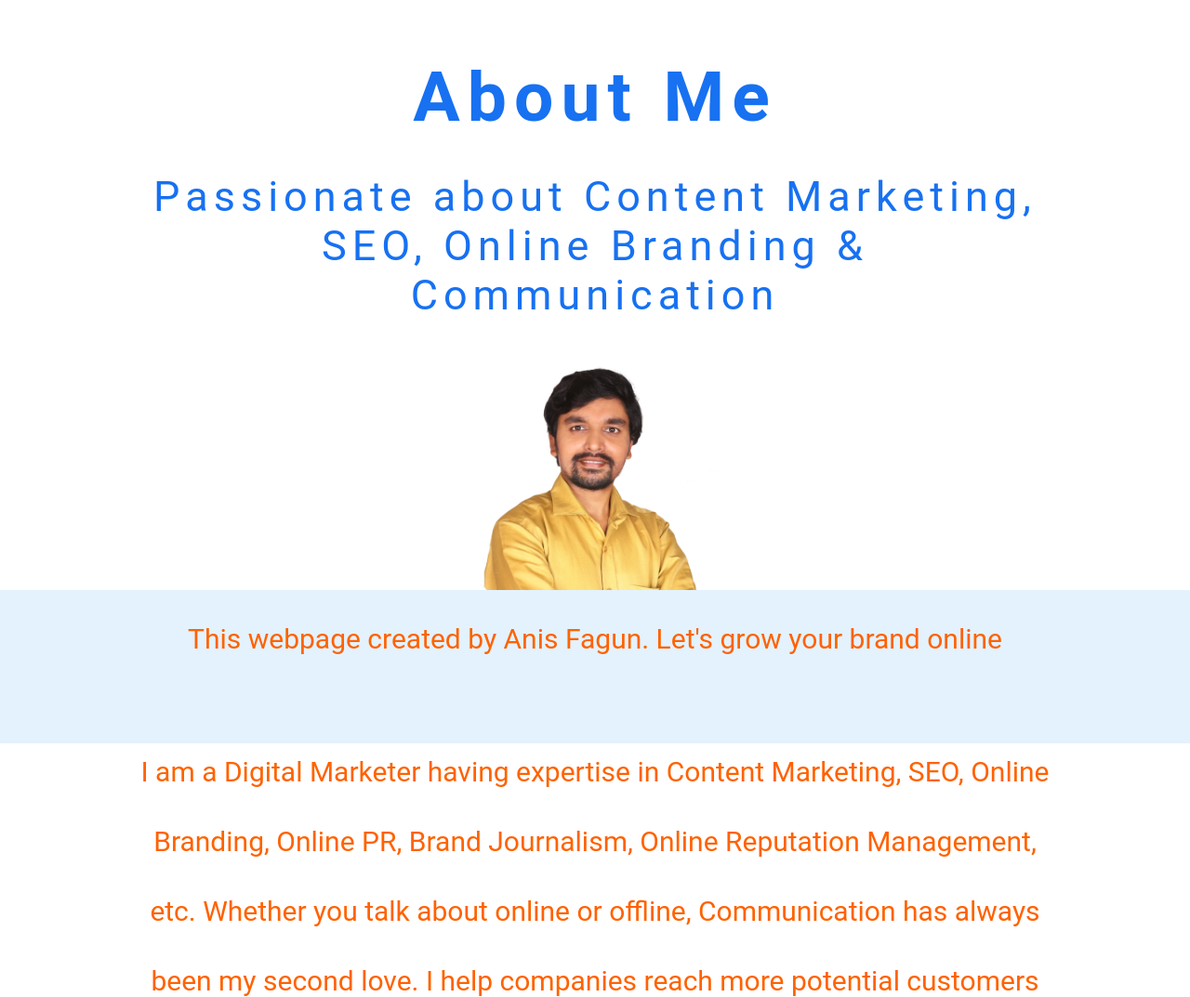
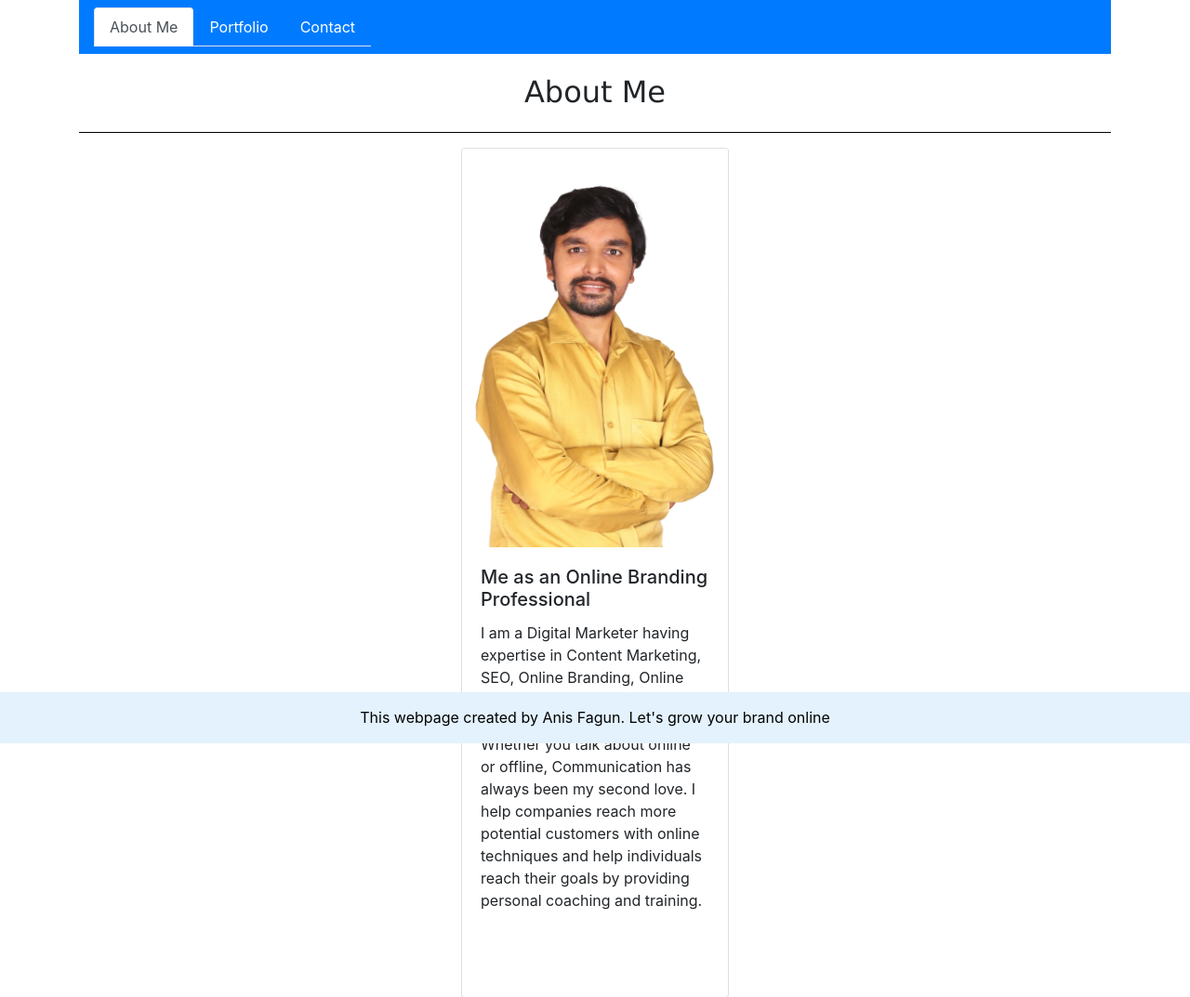
Before and after one commit to anisfagun/Testrepository, a plain HTML site: page index2.html in a window 1280 px wide. Shown: the top 1073 px of the page at 93% size. Drawn offline with nearby package versions, Linux system fonts and the light colour scheme.

Commit message:
I have made the About Me page similar to the 2 others

```diff
--- a/index2.html
+++ b/index2.html
@@ -3,20 +3,54 @@
 <head>
     <meta charset="UTF-8">
     <meta name="viewport" content="width=device-width, initial-scale=1.0">
-    <link rel="stylesheet" href="style.css">
-    <title>About Me | Anis Fagun</title>
-    <div class="container">
-        <h1>About Me</h1>
-        <h2>Passionate about Content Marketing, SEO, Online Branding & Communication</h2>
-        <div class="image">
-            <img src="anis-fagun.jpg" alt="Anis Fagun="250" height="400">
+    <title>About Me</title>
+    <link rel="stylesheet" href="https://stackpath.bootstrapcdn.com/bootstrap/4.5.0/css/bootstrap.min.css" integrity="sha384-9aIt2nRpC12Uk9gS9baDl411NQApFmC26EwAOH8WgZl5MYYxFfc+NcPb1dKGj7Sk" crossorigin="anonymous">
+</head>
+<body>
+    <div class="container fluid">
+        <div class="row">
+            <div class="col">
+                <nav class="navbar navbar-dark bg-primary">
+                    <ul class="nav nav-tabs">
+                        <li class="nav-item">
+                          <a class="nav-link active" href="index2.html">About Me</a>
+                        </li>
+                        <li class="nav-item">
+                          <a class="nav-link" style="color: white;" href="index.html">Portfolio</a>
+                        </li>
+                        <li class="nav-item">
+                          <a class="nav-link" style="color: white;" href="contact.html">Contact</a>
+                        </li>
+                      </ul>
+                      </nav>
+                </nav>
+            </div>
         </div>
-        <p>
-            I am a Digital Marketer having expertise in Content Marketing, SEO, Online Branding, Online PR, Brand Journalism, Online Reputation Management, etc. Whether you talk about online or offline, Communication has always been my second love. I help companies reach more potential customers with online techniqes and help individuals reach their goals by providing personal coaching and training.
-        </p>
-        <a href="#" class="btn">Get in Touch With Me</a>
-    </div>
-    <div style="position: fixed;
+        <div class="row">
+            <div class="col" style="text-align: center; margin-top: 22px;">
+                <h2
+             style="font-family:'Lucida Sans', 'Lucida Sans Regular', 'Lucida Grande',
+             'Lucida Sans Unicode', Geneva, Verdana, sans-serif;">
+             About Me
+             </h2>
+            </div>
+        </div>
+        <hr style="background-color: black; border: none;
+    height: 1px;">
+        <div class="row">
+            <div class="col">
+                <div class="card" style="width: 18rem; margin: 0 auto; float: none; margin-bottom: 10px; ">
+                    <img src="anis-fagun.jpg" class="card-img-top " alt="a photo of a business man" style="height: auto;" >
+                    <div class="card-body">
+                      <h5 class="card-title">Me as an Online Branding Professional</h5>
+                      <p class="card-text">I am a Digital Marketer having expertise in Content Marketing, SEO, Online Branding, Online PR, Brand Journalism, Online Reputation Management, etc. Whether you talk about online or offline, Communication has always been my second love. I help companies reach more potential customers with online techniques and help individuals reach their goals by providing personal coaching and training.
+                      </p>
+   </div>
+   <br>
+<br>
+<br>
+
+<div style="position: fixed;
 left: 0;
 bottom: 0;
 width: 100%;
@@ -25,8 +59,7 @@ color:black;
 text-align: center;">
     <p style="margin-top: 15px;">This webpage created by Anis Fagun. Let's grow your brand online</p>
   </div>
-</head>
-<body>
-
 </body>
 </html>
+</body>
+</html>
```
